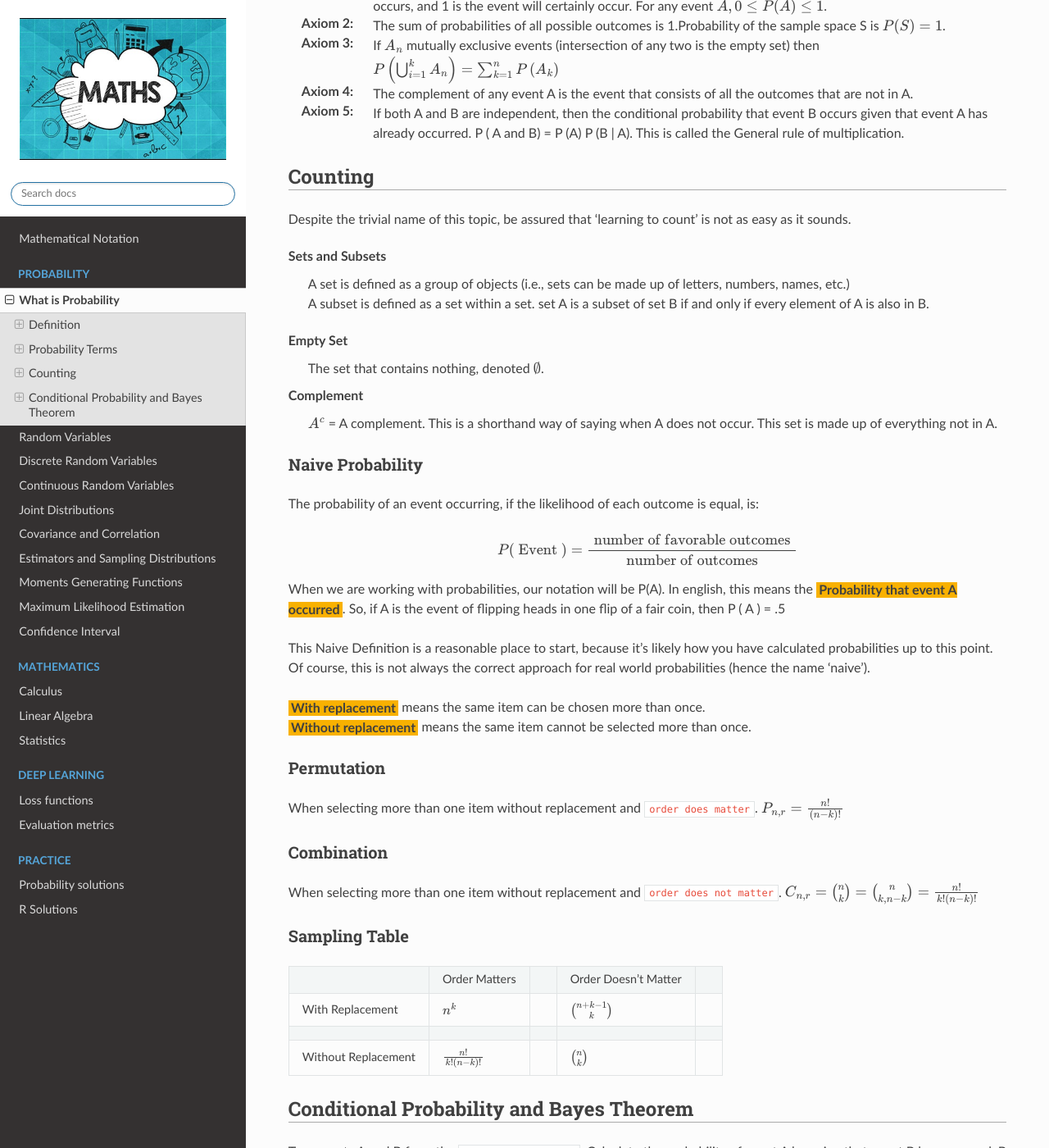
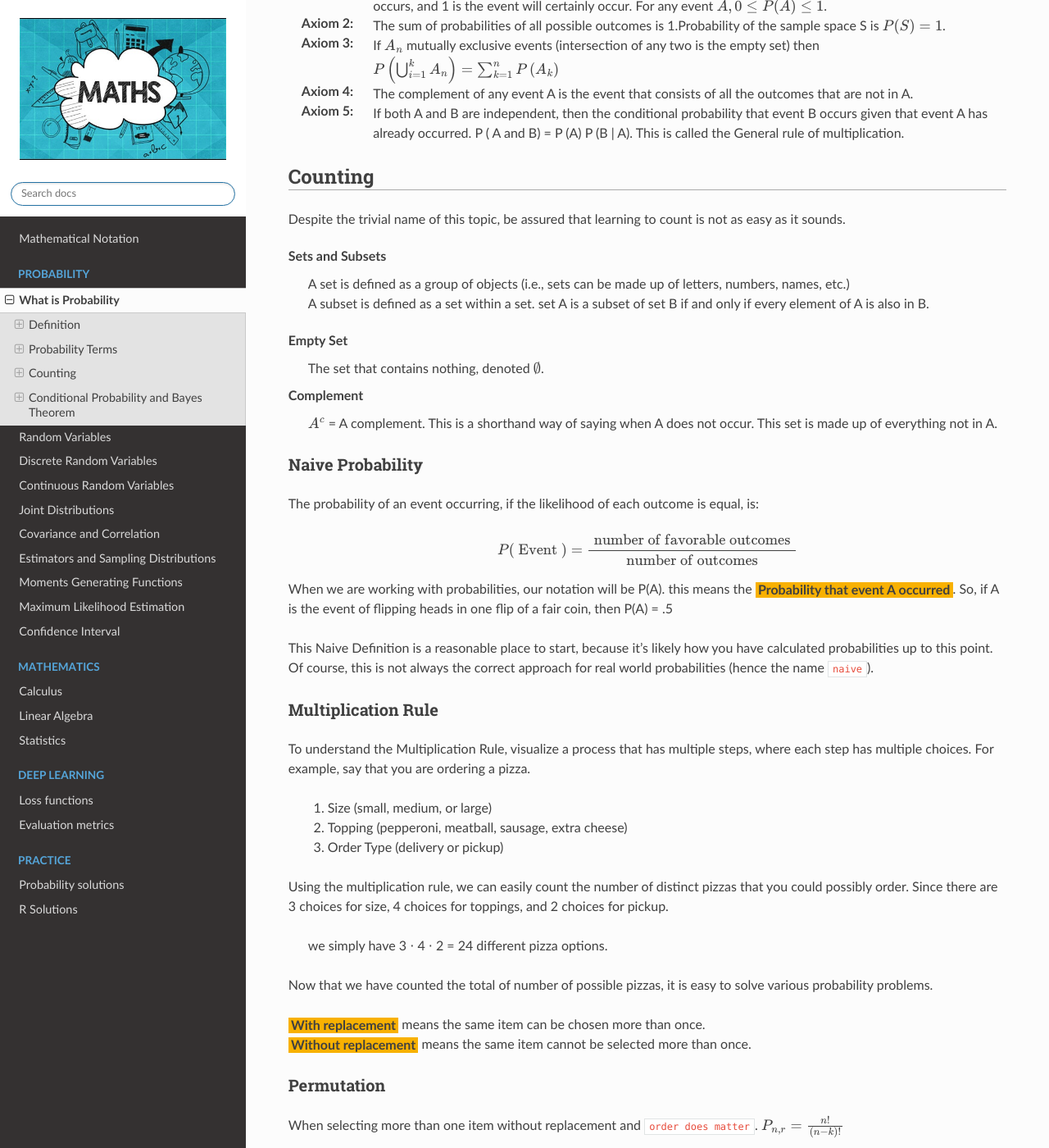
Before and after one commit to akkefa/ml-notes, a Sphinx documentation site: the page built from docs/probability/what_is_probability.rst, in a window 1280 px wide and 1400 px high, scrolled down 1879 px. Shown: the whole window at 82% size. Built offline with Sphinx 7.4.7 and the Read the Docs theme 2.0.0, drawn with Linux system fonts in a browser that asks for light colours.

Commit message:
New changes.

```diff
--- a/docs/probability/what_is_probability.rst
+++ b/docs/probability/what_is_probability.rst
@@ -85,7 +85,7 @@ Axioms of Probability
 
 Counting
 =========
-Despite the trivial name of this topic, be assured that ‘learning to count’ is not as easy as it sounds.
+Despite the trivial name of this topic, be assured that learning to count is not as easy as it sounds.
 
 .. glossary::
     Sets and Subsets
@@ -106,11 +106,30 @@ The probability of an event occurring, if the likelihood of each outcome is equa
 .. math::
     P(\text { Event })=\frac{\text { number of favorable outcomes }}{\text { number of outcomes }}
 
-When we are working with probabilities, our notation will be P(A). In english, this means the **Probability that event A occurred**.
-So, if A is the event of flipping heads in one flip of a fair coin, then P ( A ) = .5
+When we are working with probabilities, our notation will be P(A). this means the **Probability that event A occurred**.
+So, if A is the event of flipping heads in one flip of a fair coin, then P(A) = .5
 
 This Naive Definition is a reasonable place to start, because it’s likely how you have calculated probabilities up to
-this point. Of course, this is not always the correct approach for real world probabilities (hence the name ‘naive’).
+this point. Of course, this is not always the correct approach for real world probabilities (hence the name ``naive``).
+
+
+Multiplication Rule
+-------------------
+To understand the Multiplication Rule, visualize a process that has multiple steps, where each step has multiple choices.
+For example, say that you are ordering a pizza.
+
+
+    #. Size (small, medium, or large)
+    #. Topping (pepperoni, meatball, sausage, extra cheese)
+    #. Order Type (delivery or pickup)
+
+
+Using the multiplication rule, we can easily count the number of distinct pizzas that you could possibly order.
+Since there are 3 choices for size, 4 choices for toppings, and 2 choices for pickup.
+
+        we simply have 3 ⋅ 4 ⋅ 2 = 24 different pizza options.
+
+Now that we have counted the total of number of possible pizzas, it is easy to solve various probability problems.
 
 
 | **With replacement** means the same item can be chosen more than once.
```
